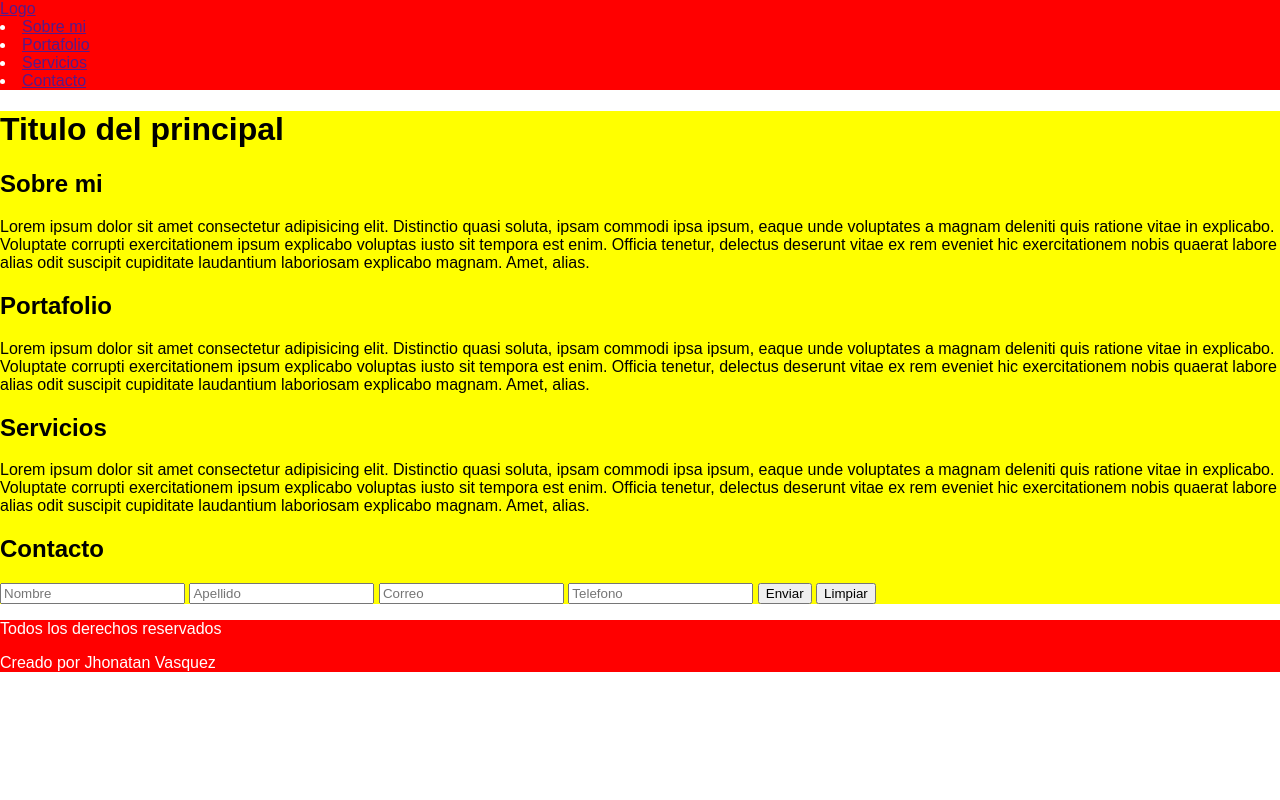
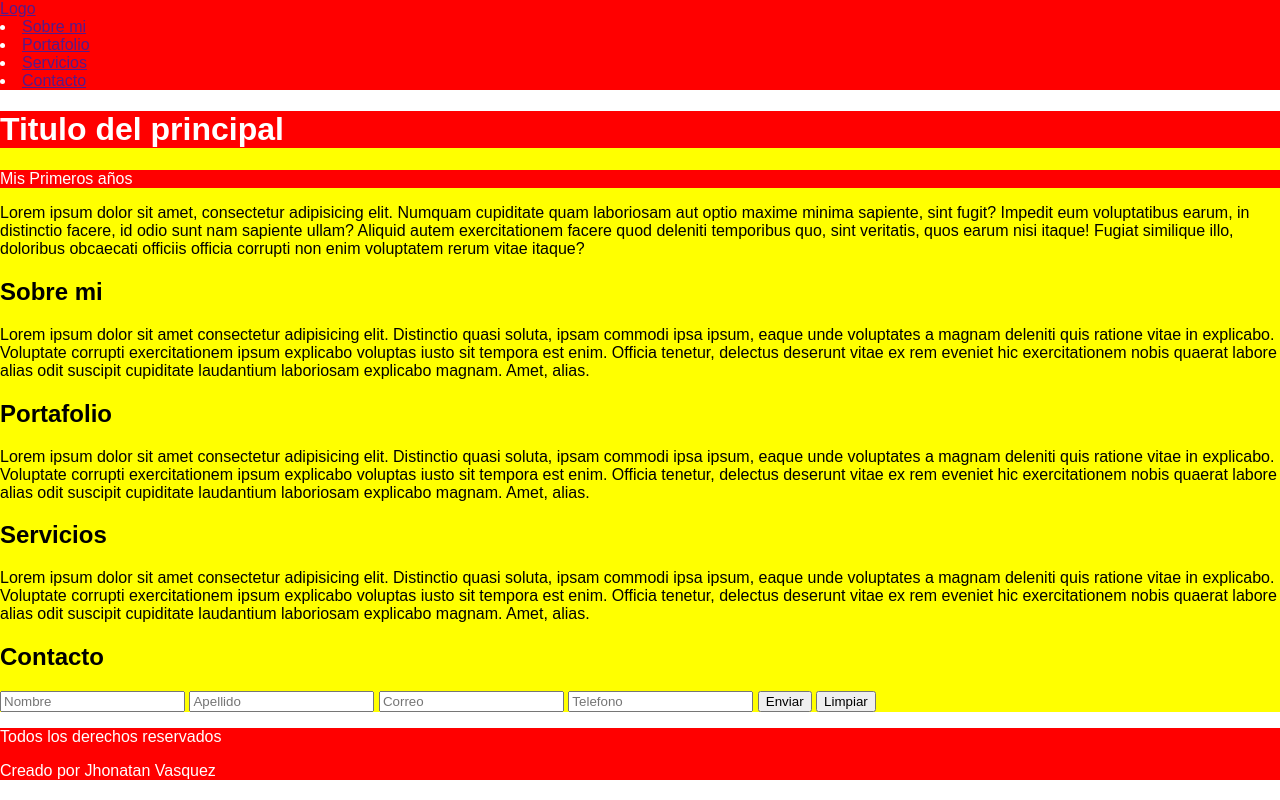
Before and after one commit to jvasquezd/AprendiendoGit, a plain HTML site: page index.html in a window 1280 px wide. Drawn offline with Linux system fonts and the light colour scheme.

Commit message:
update, acerca de mi

```diff
--- a/index.html
+++ b/index.html
@@ -45,7 +45,20 @@
     </header>
 
     <main>
-        <h1>Titulo del principal</h1>
+        <header>
+            <h1>Titulo del principal</h1>
+        </header>
+
+        <article>
+            <header>Mis Primeros años</header>
+            <p>
+                Lorem ipsum dolor sit amet, consectetur adipisicing elit. Numquam cupiditate quam laboriosam aut optio
+                maxime minima sapiente, sint fugit? Impedit eum voluptatibus earum, in distinctio facere, id odio sunt
+                nam sapiente ullam? Aliquid autem exercitationem facere quod deleniti temporibus quo, sint veritatis,
+                quos earum nisi itaque! Fugiat similique illo, doloribus obcaecati officiis officia corrupti non enim
+                voluptatem rerum vitae itaque?
+            </p>
+        </article>
 
         <section>
             <h2>Sobre mi</h2>
```
